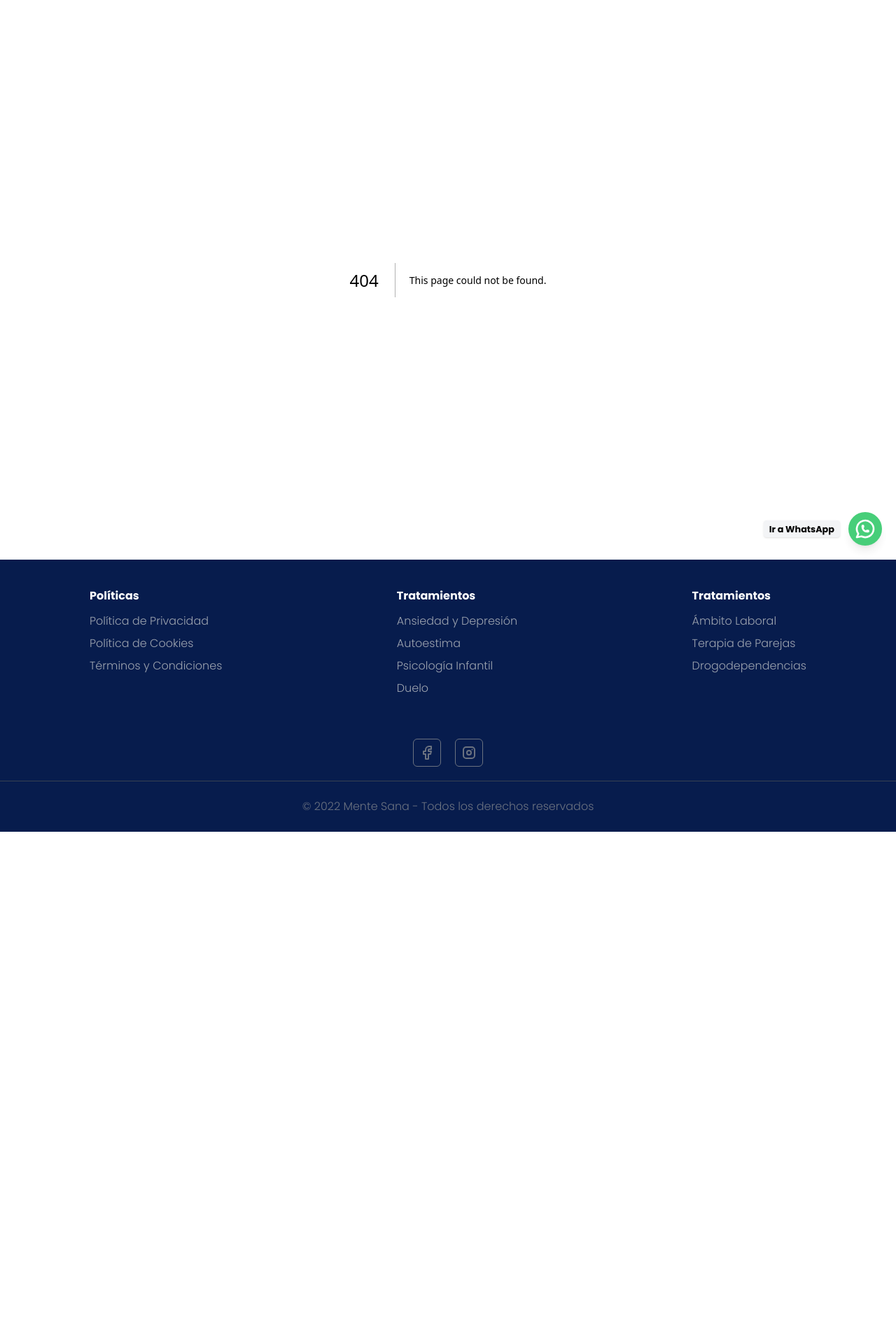
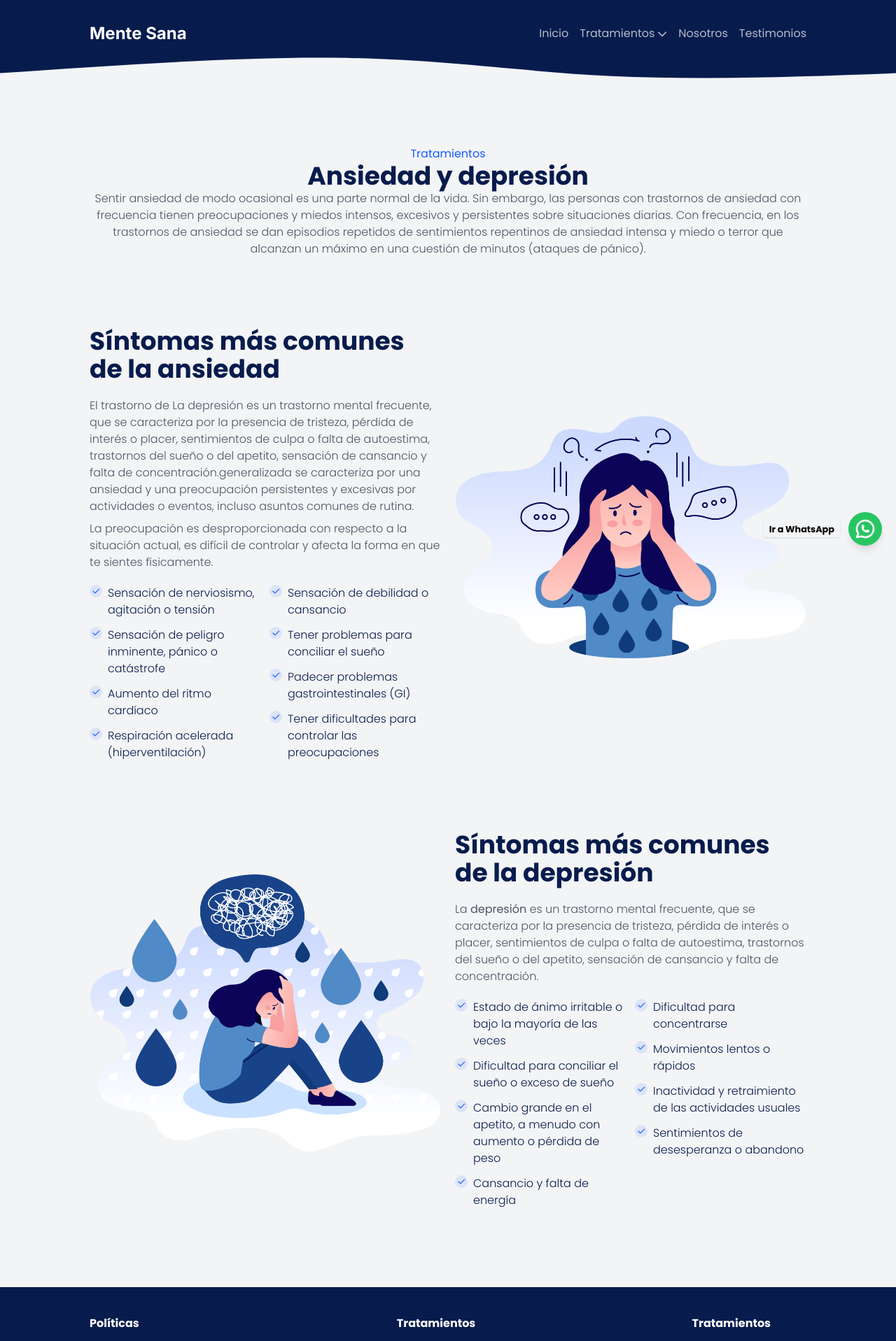
Before and after one commit to DarCkly666/mente-sana-psicologia, a Next.js app: page /ansiedad-depresion in a window 1280 px wide. Before the commit this address had no page. Shown: the top 1917 px of the page at 70% size. Before the commit the page ends 1189 px from the top, so only its background shows below. Built offline with nearby package versions, Linux system fonts and the light colour scheme.

Commit message:
Added AnsiedadYDepresion page and navigation

```diff
--- /dev/null
+++ b/src/app/ansiedad-depresion/page.tsx
@@ -0,0 +1,136 @@
+import SintomaItem from "@/components/sections/SintomaItem";
+import { fontPoppins, fontPoppins300, fontPoppins700 } from "@/utils/MyFonts";
+import Image from "next/image";
+import React from "react";
+
+export default function AnsiedadDepresion() {
+  return (
+    <main
+      className={`bg-gray-100 text-dark-blue relative ${fontPoppins300.className}`}
+    >
+      <div className="">
+        <div className="w-full h-24 text-dark-blue">
+          <svg
+            width="100%"
+            height="170%"
+            preserveAspectRatio="none"
+            id="svg"
+            fill="currentColor"
+            viewBox="0 0 1440 390"
+            xmlns="http://www.w3.org/2000/svg"
+          >
+            <path
+              d="M 0,400 L 0,150 C 158.53333333333336,137.73333333333335 317.0666666666667,125.46666666666667 458,140 C 598.9333333333333,154.53333333333333 722.2666666666667,195.86666666666667 883,202 C 1043.7333333333333,208.13333333333333 1241.8666666666668,179.06666666666666 1440,150 L 1440,400 L 0,400 Z"
+              stroke="none"
+              stroke-width="0"
+              fill-opacity="1"
+              transform="rotate(-180 720 200)"
+            ></path>
+          </svg>
+        </div>
+        <div className="pt-20 md:pt-28 text-center w-full px-6 sm:px-12 md:px-20 lg:px-32 2xl:px-72 py-28 space-y-5">
+          <div>
+            <p className={`text-light-blue ${fontPoppins.className}`}>
+              Tratamientos
+            </p>
+            <h2 className={`text-3xl md:text-4xl ${fontPoppins700.className}`}>
+              Ansiedad y depresión
+            </h2>
+            <p className="text-gray-600">
+              Sentir ansiedad de modo ocasional es una parte normal de la vida.
+              Sin embargo, las personas con trastornos de ansiedad con
+              frecuencia tienen preocupaciones y miedos intensos, excesivos y
+              persistentes sobre situaciones diarias. Con frecuencia, en los
+              trastornos de ansiedad se dan episodios repetidos de sentimientos
+              repentinos de ansiedad intensa y miedo o terror que alcanzan un
+              máximo en una cuestión de minutos (ataques de pánico).
+            </p>
+            <div className="flex flex-col-reverse md:flex-row items-center gap-5 mt-20">
+              <div className="w-full md:w-1/2 text-start">
+                <p
+                  className={`text-3xl md:text-4xl py-5 ${fontPoppins700.className}`}
+                >
+                  Síntomas más comunes de la ansiedad
+                </p>
+                <p className="text-gray-600">
+                  El trastorno de La depresión es un trastorno mental frecuente,
+                  que se caracteriza por la presencia de tristeza, pérdida de
+                  interés o placer, sentimientos de culpa o falta de autoestima,
+                  trastornos del sueño o del apetito, sensación de cansancio y
+                  falta de concentración.generalizada se caracteriza por una
+                  ansiedad y una preocupación persistentes y excesivas por
+                  actividades o eventos, incluso asuntos comunes de rutina.
+                </p>
+                <p className="text-gray-600 mt-2">
+                  La preocupación es desproporcionada con respecto a la
+                  situación actual, es difícil de controlar y afecta la forma en
+                  que te sientes físicamente.
+                </p>
+                <div className="flex flex-col md:flex-row gap-3 mt-5">
+                  <div className="w-full md:w-1/2 space-y-3">
+                    <SintomaItem title="Sensación de nerviosismo, agitación o tensión" />
+                    <SintomaItem title="Sensación de peligro inminente, pánico o catástrofe" />
+                    <SintomaItem title="Aumento del ritmo cardíaco" />
+                    <SintomaItem title="Respiración acelerada (hiperventilación)" />
+                  </div>
+                  <div className="w-full md:w-1/2 space-y-3">
+                    <SintomaItem title="Sensación de debilidad o cansancio" />
+                    <SintomaItem title="Tener problemas para conciliar el sueño" />
+                    <SintomaItem title="Padecer problemas gastrointestinales (GI)" />
+                    <SintomaItem title="Tener dificultades para controlar las preocupaciones" />
+                  </div>
+                </div>
+              </div>
+              <div className="w-full md:w-1/2 grid place-items-center">
+                <Image
+                  src="/images/anxiety.webp"
+                  alt="Ansiedad y depresión"
+                  width={500}
+                  height={500}
+                />
+              </div>
+            </div>
+            <div className="flex flex-col md:flex-row items-center gap-5 mt-20">
+              <div className="w-full md:w-1/2 grid place-items-center">
+                <Image
+                  src="/images/depression.webp"
+                  alt="Ansiedad y depresión"
+                  width={500}
+                  height={500}
+                />
+              </div>
+              <div className="w-full md:w-1/2 text-start">
+                <p
+                  className={`text-3xl md:text-4xl py-5 ${fontPoppins700.className}`}
+                >
+                  Síntomas más comunes de la depresión
+                </p>
+                <p className="text-gray-600">
+                  La <strong>depresión</strong> es un trastorno mental
+                  frecuente, que se caracteriza por la presencia de tristeza,
+                  pérdida de interés o placer, sentimientos de culpa o falta de
+                  autoestima, trastornos del sueño o del apetito, sensación de
+                  cansancio y falta de concentración.
+                </p>
+                <div className="flex flex-col md:flex-row gap-3 mt-5">
+                  <div className="w-full md:w-1/2 space-y-3">
+                    <SintomaItem title="Estado de ánimo irritable o bajo la mayoría de las veces" />
+                    <SintomaItem title="Dificultad para conciliar el sueño o exceso de sueño" />
+                    <SintomaItem title="Cambio grande en el apetito, a menudo con aumento o pérdida de peso" />
+                    <SintomaItem title="Cansancio y falta de energía" />
+                  </div>
+                  <div className="w-full md:w-1/2 space-y-3">
+                    <SintomaItem title="Dificultad para concentrarse" />
+                    <SintomaItem title="Movimientos lentos o rápidos" />
+                    <SintomaItem title="Inactividad y retraimiento de las actividades usuales" />
+                    <SintomaItem title="Sentimientos de desesperanza o abandono" />
+                  </div>
+                </div>
+              </div>
+            </div>
+          </div>
+        </div>
+      </div>
+    </main>
+  );
+}
--- a/src/components/Footer.tsx
+++ b/src/components/Footer.tsx
@@ -4,6 +4,7 @@ import {
   fontPoppins500,
   fontPoppins700,
 } from "@/utils/MyFonts";
+import Link from "next/link";
 import React from "react";
 
 export default function Footer() {
@@ -19,9 +20,15 @@ export default function Footer() {
             Políticas
           </h3>
           <ul className="space-y-2">
-            <li className="hover:text-white">Política de Privacidad</li>
-            <li className="hover:text-white">Política de Cookies</li>
-            <li className="hover:text-white">Términos y Condiciones</li>
+            <li className="hover:text-white">
+              <Link href="#">Política de Privacidad</Link>
+            </li>
+            <li className="hover:text-white">
+              <Link href="#">Política de Cookies</Link>
+            </li>
+            <li className="hover:text-white">
+              <Link href="#">Términos y Condiciones</Link>
+            </li>
           </ul>
         </div>
         <div>
@@ -29,10 +36,18 @@ export default function Footer() {
             Tratamientos
           </h3>
           <ul className="space-y-2">
-            <li className="hover:text-white">Ansiedad y Depresión</li>
-            <li className="hover:text-white">Autoestima</li>
-            <li className="hover:text-white">Psicología Infantil</li>
-            <li className="hover:text-white">Duelo</li>
+            <li className="hover:text-white">
+              <Link href="ansiedad-depresion">Ansiedad y Depresión</Link>
+            </li>
+            <li className="hover:text-white">
+              <Link href="#">Autoestima</Link>
+            </li>
+            <li className="hover:text-white">
+              <Link href="#">Psicología Infantil</Link>
+            </li>
+            <li className="hover:text-white">
+              <Link href="#">Duelo</Link>
+            </li>
           </ul>
         </div>
         <div>
@@ -40,9 +55,15 @@ export default function Footer() {
             Tratamientos
           </h3>
           <ul className="space-y-2">
-            <li className="hover:text-white">Ámbito Laboral</li>
-            <li className="hover:text-white">Terapia de Parejas</li>
-            <li className="hover:text-white">Drogodependencias</li>
+            <li className="hover:text-white">
+              <Link href="#">Ámbito Laboral</Link>
+            </li>
+            <li className="hover:text-white">
+              <Link href="#">Terapia de Parejas</Link>
+            </li>
+            <li className="hover:text-white">
+              <Link href="#">Drogodependencias</Link>
+            </li>
           </ul>
         </div>
       </div>
--- a/src/components/Navbar.tsx
+++ b/src/components/Navbar.tsx
@@ -1,5 +1,6 @@
 "use client";
 import { Poppins } from "next/font/google";
+import Link from "next/link";
 import { useState, useEffect, useRef } from "react";
 const poppins = Poppins({
   display: "swap",
@@ -65,7 +66,7 @@ export default function Navbar() {
       } transition-all duration-500 z-50`}
     >
       <a
-        href=""
+        href="/"
         className={`text-2xl font-bold ${
           isScrolled ? "text-slate-900" : "text-white"
         }`}
@@ -104,17 +105,17 @@ export default function Navbar() {
         } ${poppins.className}`}
       >
         <li>
-          <a
-            href=""
+          <Link
+            href="/"
             className={`${
               isScrolled ? "hover:text-light-blue" : "hover:text-white"
             }`}
           >
             Inicio
-          </a>
+          </Link>
         </li>
         <li className="relative menu__item--submenu">
-          <a
+          <Link
             href="#"
             className={`${
               isScrolled ? "hover:text-light-blue" : "hover:text-white"
@@ -130,64 +131,67 @@ export default function Navbar() {
             >
               <path d="M233.4 406.6c12.5 12.5 32.8 12.5 45.3 0l192-192c12.5-12.5 12.5-32.8 0-45.3s-32.8-12.5-45.3 0L256 338.7 86.6 169.4c-12.5-12.5-32.8-12.5-45.3 0s-12.5 32.8 0 45.3l192 192z" />
             </svg>
-          </a>
+          </Link>
           <ul className="bg-white shadow text-gray-500 space-y-3 rounded absolute -left-1/2 md:w-72 w-full submenu__container">
             <li>
-              <a className="hover:text-light-blue w-full block" href="#">
+              <Link
+                className="hover:text-light-blue w-full block"
+                href="ansiedad-depresion"
+              >
                 Ansiedad & Depresión
-              </a>
+              </Link>
             </li>
             <li>
-              <a className="hover:text-light-blue w-full block" href="#">
+              <Link className="hover:text-light-blue w-full block" href="#">
                 Psicología Infantil
-              </a>
+              </Link>
             </li>
             <li>
-              <a className="hover:text-light-blue w-full block" href="#">
+              <Link className="hover:text-light-blue w-full block" href="#">
                 Duelo
-              </a>
+              </Link>
             </li>
             <li>
-              <a className="hover:text-light-blue w-full block" href="#">
+              <Link className="hover:text-light-blue w-full block" href="#">
                 Autoestima
-              </a>
+              </Link>
             </li>
             <li>
-              <a className="hover:text-light-blue w-full block" href="#">
+              <Link className="hover:text-light-blue w-full block" href="#">
                 Ámbito Social/Laboral
-              </a>
+              </Link>
             </li>
             <li>
-              <a className="hover:text-light-blue w-full block" href="#">
+              <Link className="hover:text-light-blue w-full block" href="#">
                 Terapia De Pareja
-              </a>
+              </Link>
             </li>
             <li>
-              <a className="hover:text-light-blue w-full block" href="#">
+              <Link className="hover:text-light-blue w-full block" href="#">
                 Drogodependencia
-              </a>
+              </Link>
             </li>
           </ul>
         </li>
         <li>
-          <a
+          <Link
             href="#nosotros"
             className={`${
               isScrolled ? "hover:text-light-blue" : "hover:text-white"
             }`}
           >
             Nosotros
-          </a>
+          </Link>
         </li>
         <li>
-          <a
+          <Link
             href="#"
             className={`${
               isScrolled ? "hover:text-light-blue" : "hover:text-white"
             }`}
           >
             Testimonios
-          </a>
+          </Link>
         </li>
       </ul>
 
@@ -226,15 +230,16 @@ export default function Navbar() {
               className={`flex flex-col h-full gap-1 p-4 text-sm ${poppins.className}`}
             >
               <li>
-                <a
+                <Link
                   href=""
                   className="uppercase hover:bg-slate-600/10 rounded px-2 py-1 block"
                 >
                   Inicio
-                </a>
+                </Link>
               </li>
               <li className="">
-                <a
+                <Link
+                  href="#"
                   className="flex gap-1 items-center justify-between uppercase hover:bg-slate-600/10 rounded px-2 py-1 cursor-pointer"
                   onClick={() => {
                     setIsSubmenuOpen(!isSubmenuOpen);
@@ -250,85 +255,85 @@ export default function Navbar() {
                   >
                     <path d="M233.4 406.6c12.5 12.5 32.8 12.5 45.3 0l192-192c12.5-12.5 12.5-32.8 0-45.3s-32.8-12.5-45.3 0L256 338.7 86.6 169.4c-12.5-12.5-32.8-12.5-45.3 0s-12.5 32.8 0 45.3l192 192z" />
                   </svg>
-                </a>
+                </Link>
                 <ul
                   className={`w-full flex flex-col gap-1 transition-all delay-1000 overflow-hidden pl-4 ${
                     isSubmenuOpen ? "max-h-max" : "max-h-0"
                   }`}
                 >
                   <li className="mt-1">
-                    <a
+                    <Link
                       className="w-full block capitalize hover:bg-slate-600/10 rounded px-2 py-1"
-                      href="#"
+                      href="ansiedad-depresion"
                     >
                       Ansiedad & Depresión
-                    </a>
+                    </Link>
                   </li>
                   <li>
-                    <a
+                    <Link
                       className="w-full block capitalize hover:bg-slate-600/10 rounded px-2 py-1"
                       href="#"
                     >
                       Psicología Infantil
-                    </a>
+                    </Link>
                   </li>
                   <li>
-                    <a
+                    <Link
                       className="w-full block capitalize hover:bg-slate-600/10 rounded px-2 py-1"
                       href="#"
                     >
                       Duelo
-                    </a>
+                    </Link>
                   </li>
                   <li>
-                    <a
+                    <Link
                       className="w-full block capitalize hover:bg-slate-600/10 rounded px-2 py-1"
                       href="#"
                     >
                       Autoestima
-                    </a>
+                    </Link>
                   </li>
                   <li>
-                    <a
+                    <Link
                       className="w-full block capitalize hover:bg-slate-600/10 rounded px-2 py-1"
                       href="#"
                     >
                       Ámbito Social/Laboral
-                    </a>
+                    </Link>
                   </li>
                   <li>
-                    <a
+                    <Link
                       className="w-full block capitalize hover:bg-slate-600/10 rounded px-2 py-1"
                       href="#"
                     >
                       Terapia De Pareja
-                    </a>
+                    </Link>
                   </li>
                   <li>
-                    <a
+                    <Link
                       className="w-full block capitalize hover:bg-slate-600/10 rounded px-2 py-1"
                       href="#"
                     >
                       Drogodependencia
-                    </a>
+                    </Link>
                   </li>
                 </ul>
               </li>
               <li>
-                <a
+                <Link
                   href="#"
                   className="uppercase hover:bg-slate-600/10 rounded px-2 py-1 block"
                 >
                   Nosotros
-                </a>
+                </Link>
               </li>
               <li>
-                <a
+                <Link
                   href="#"
                   className="uppercase hover:bg-slate-600/10 rounded px-2 py-1 block"
                 >
                   Testimonios
-                </a>
+                </Link>
               </li>
             </ul>
           </div>
--- a/src/components/sections/ProblemasSection.tsx
+++ b/src/components/sections/ProblemasSection.tsx
@@ -36,7 +36,10 @@ export default function ProblemasSection() {
           </p>
           <div className="space-y-3 md:space-y-0 md:space-x-3 flex flex-col md:flex-row items-start">
             <ul className="space-y-3">
-              <ProblemaItem title="Ansiedad/Depresión" pathTo="#" />
+              <ProblemaItem
+                title="Ansiedad/Depresión"
+                pathTo="ansiedad-depresion"
+              />
               <ProblemaItem title="Terapia de Pareja" pathTo="#" />
               <ProblemaItem title="Autoestima" pathTo="#" />
               <ProblemaItem title="Psicología Infantil" pathTo="#" />
--- /dev/null
+++ b/src/components/sections/SintomaItem.tsx
@@ -0,0 +1,26 @@
+import React from "react";
+
+export default function SintomaItem({ title }: { title: string }) {
+  return (
+    <li className="flex items-start gap-2 text-dark-blue">
+      <span className="bg-light-blue/10 rounded-full text-light-blue p-0.5">
+        <svg
+          xmlns="http://www.w3.org/2000/svg"
+          width="14"
+          height="14"
+          viewBox="0 0 24 24"
+          fill="none"
+          stroke="currentColor"
+          stroke-width="2"
+          stroke-linecap="round"
+          stroke-linejoin="round"
+          className="icon icon-tabler icons-tabler-outline icon-tabler-check"
+        >
+          <path stroke="none" d="M0 0h24v24H0z" fill="none" />
+          <path d="M5 12l5 5l10 -10" />
+        </svg>
+      </span>
+      {title}
+    </li>
+  );
+}
```
Also changed, not shown: public/images/anxiety.webp (added), public/images/depression.webp (added).
